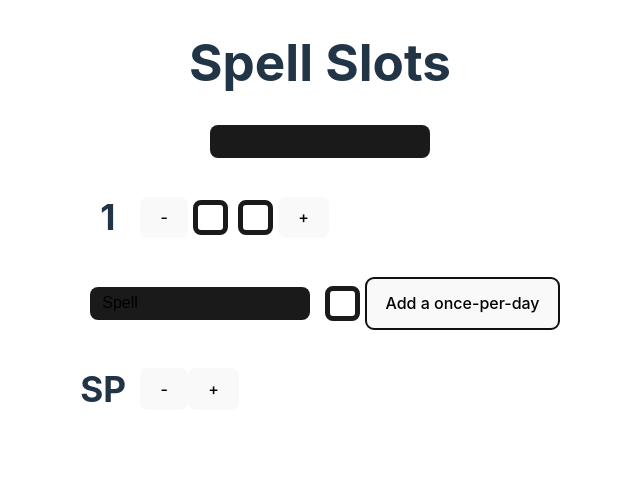
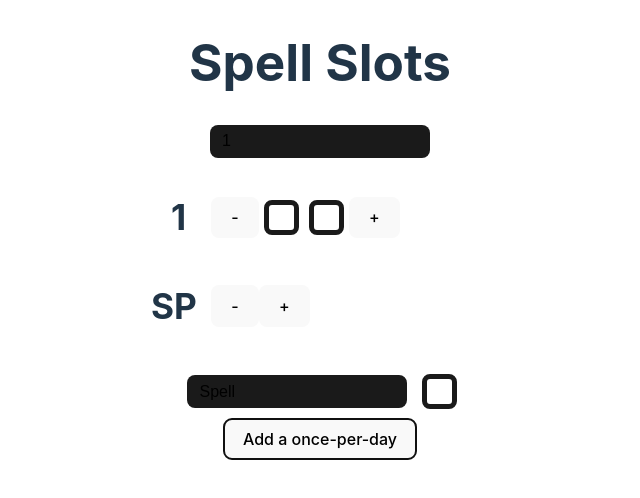
Before and after one commit to jaquer/spellSlotTracker, a Svelte app: page / in a window 1280 px wide. Both pictures are taken after a click on the button "Add a once-per-day". Shown: the top 498 px of the page, without its empty margins (320-960 px from the left). Built offline with nearby package versions, Linux system fonts and the light colour scheme.

Commit message:
level number displayed on page reload

```diff
--- a/src/App.svelte
+++ b/src/App.svelte
@@ -1,26 +1,35 @@
 <script lang="ts">
+  // the spells each level caster gets as a json file
   import spellTable from "./lib/spellTable.json";
+  import { onMount } from "svelte";
 
-  let cd : {
-    "level" : number,
-    "deltas" : Array<number>,
-    "onePerDays" : Array<{ name: String, state: boolean}>
-    "sps": number,
-  }
+  // character data stored as an object
+  let cd: {
+    level: number;
+    deltas: Array<number>;
+    onePerDays: Array<{ name: String; state: boolean }>;
+    sps: number;
+  };
 
-  const savedData = localStorage.getItem("characterData")
+  // if the user has used this site before, grab the data
+  const savedData = localStorage.getItem("characterData");
 
+  // if the user has local data, parse it to cd. otherwise, make a new player.
   if (savedData == null)
     cd = {
-      "level" : 1,
-      "deltas" : [0],
-      "onePerDays" : [],
-      "sps" : 0,
-    }
-  else
-    cd = JSON.parse(savedData)
+      level: 1,
+      deltas: [0],
+      onePerDays: [],
+      sps: 0,
+    };
+  else cd = JSON.parse(savedData);
 
+  var levelPicker : HTMLElement;
+  onMount(() => {
+    levelPicker.value = cd.level;
+  });
 
+  // spell slot box color. takes in spell info, and returns html classes
   function calculateBoxColor(
     numSlots: number,
     level: number,
@@ -32,36 +41,39 @@
     return "box";
   }
 
-  function incrementSlot(
+  // increments, or decrements the current slot
+  // numSlots makes sure that the slots dont go into the negative
+  function incrementSpellSlot(
     spellLevelIndex: number,
     numSlots: number,
     decrement: boolean = false,
-  ) : void {
-
-    console.log("incrementing")
-
-    if(decrement)
-      cd.deltas[spellLevelIndex] >= -numSlots ? cd.deltas[spellLevelIndex]-- : 0
-    else{
-      cd.deltas[spellLevelIndex] += 1
-      console.log("adding")
+  ): void {
+    if (decrement)
+      cd.deltas[spellLevelIndex] > -numSlots ? cd.deltas[spellLevelIndex]-- : 0;
+    else {
+      cd.deltas[spellLevelIndex] += 1;
     }
 
-    save()
+    save();
   }
 
-  function incrementSp(decrement:boolean = false) : void {
+  function incrementSp(decrement: boolean = false): void {
     cd.sps += decrement ? -1 : 1;
     cd.sps = Math.max(cd.sps, 0);
-    console.log(cd.sps);
-    save()
+    save();
   }
 
-  function save(){
-    localStorage.setItem(
-      "characterData",
-      JSON.stringify(cd)
-    )
+  function upDateSpellLevel(e: Event) {
+    const v = e.target.value;
+    cd.deltas = Array(spellTable[v ? v - 1 : 1].length)
+      .fill(0)
+      .map((_, i) => (i < cd.deltas.length ? cd.deltas[i] : 0));
+    cd.level = v ? v : 1;
+    save();
+  }
+
+  function save() {
+    localStorage.setItem("characterData", JSON.stringify(cd));
   }
 </script>
 
@@ -70,17 +82,12 @@
   <!--level selector-->
   <section class="flex">
     <input
+      bind:this={levelPicker}
       class="box field m0a"
       type="number"
       min="1"
       max={spellTable.length}
-      on:input= { e => {
-          const v = e.target.value
-          console.log(cd.level)
-          cd.deltas = Array(spellTable[v ? v - 1 : 1].length).fill(0);
-          cd.level = v ? v : 1
-        }
-      }
+      on:input={(e) => upDateSpellLevel(e)}
     />
   </section>
 
@@ -91,24 +98,49 @@
         <div class="flex">
           <h2>{spellLevelIndex + 1}</h2>
           <button
-          on:click={() =>incrementSlot(spellLevelIndex, numSlots, true)}>-</button>
+            on:click={() => incrementSpellSlot(spellLevelIndex, numSlots, true)}
+            >-</button
+          >
           <!-- calculates white boxes -->
           <div class="flex wrap">
             {#each Array(numSlots + Math.max(0, cd.deltas[spellLevelIndex])) as _, slotLevelIndex}
               <div
-            class={calculateBoxColor(numSlots, spellLevelIndex, slotLevelIndex, cd.deltas)}
+                class={calculateBoxColor(
+                  numSlots,
+                  spellLevelIndex,
+                  slotLevelIndex,
+                  cd.deltas,
+                )}
               ></div>
             {/each}
           </div>
-        <button on:click={() => incrementSlot(spellLevelIndex, numSlots)}>+</button>
+          <button on:click={() => incrementSpellSlot(spellLevelIndex, numSlots)}
+            >+</button
+          >
         </div>
       {/each}
     </div>
   </section>
 
+  <!-- sorcery points -->
+  <section>
+    <div class="flex">
+      <h2 class="sp-offset">SP</h2>
+      <button on:click={() => incrementSp(true)}>-</button>
+      <!-- calculates white boxes -->
+      <div class="flex wrap">
+        {#each Array(cd.sps).fill(0) as _}
+          <div class="box white"></div>
+        {/each}
+      </div>
+      <button on:click={() => incrementSp()}>+</button>
+    </div>
+  </section>
+</main>
+
 <!-- once per days -->
 <section>
-    <div>
+  <div class="m0a">
     {#each cd.onePerDays as spell}
       <div class="flex">
         <input
@@ -116,13 +148,16 @@
           type="text"
           bind:value={spell.name}
           on:blur={() => {
-              cd.onePerDays = cd.onePerDays.filter((val, _) => val.name != ""
-            ); save();
+            cd.onePerDays = cd.onePerDays.filter(val => val.name != "");
+            save();
           }}
         />
         <button
           class={spell.state ? "box white" : "box"}
-          on:click={() => {spell.state = !spell.state; save()}}
+          on:click={() => {
+            spell.state = !spell.state;
+            save();
+          }}
         ></button>
       </div>
     {/each}
@@ -132,32 +167,15 @@
     on:click={() => {
       cd.onePerDays.push({ name: "Spell", state: true });
       cd.onePerDays = cd.onePerDays;
-        save()
+      save();
     }}>Add a once-per-day</button
   >
 </section>
 
-  <section>
-      <div class="flex">
-        <h2 class="sp-offset">SP</h2>
-        <button
-          on:click={() => incrementSp(true)}>-</button>
-          <!-- calculates white boxes -->
-        <div class="flex wrap">
-        {#each Array(cd.sps).fill(0) as _ }
-          <div
-            class="box white"
-          ></div>
-        {/each}
-        </div>
-        <button on:click={() => incrementSp()}>+</button>
-      </div>
-  </section>
-</main>
-
 <style>
-  h2{
-    width: 20px;}
+  h2 {
+    width: 20px;
+  }
   .box {
     width: 25px;
     height: 25px;
@@ -195,24 +213,25 @@
   }
   section {
     display: flex;
+    flex-direction: column;
     margin-bottom: 30px;
     min-width: 338.08px;
   }
-  .ml59{
+  .ml59 {
     margin-left: 59px;
   }
-  section{
+  section {
     max-width: 100vw;
   }
-  .wrap{
+  .wrap {
     flex-wrap: wrap;
     max-width: 180px;
   }
-  .sp-offset{
+  .sp-offset {
     position: relative;
     transform: translateX(-20px);
   }
-  .m0a{
+  .m0a {
     display: block;
     margin: 0 auto;
   }
```
Lines whose indentation alone changed are shown as unchanged.
